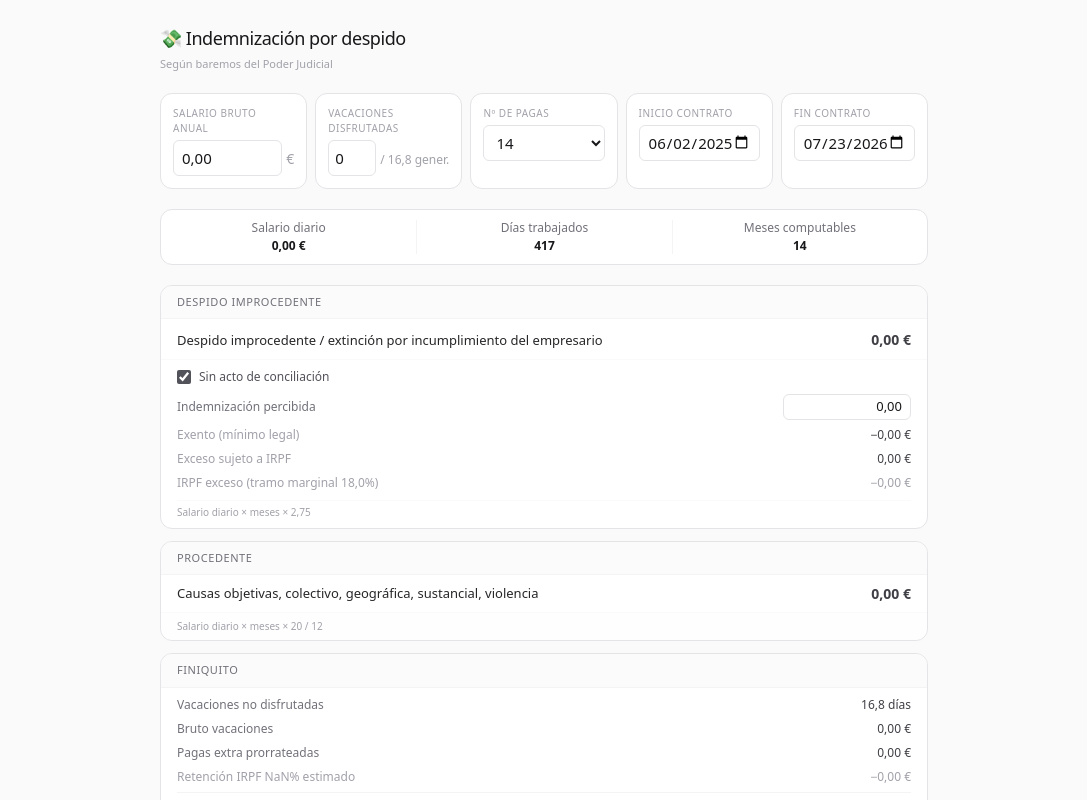
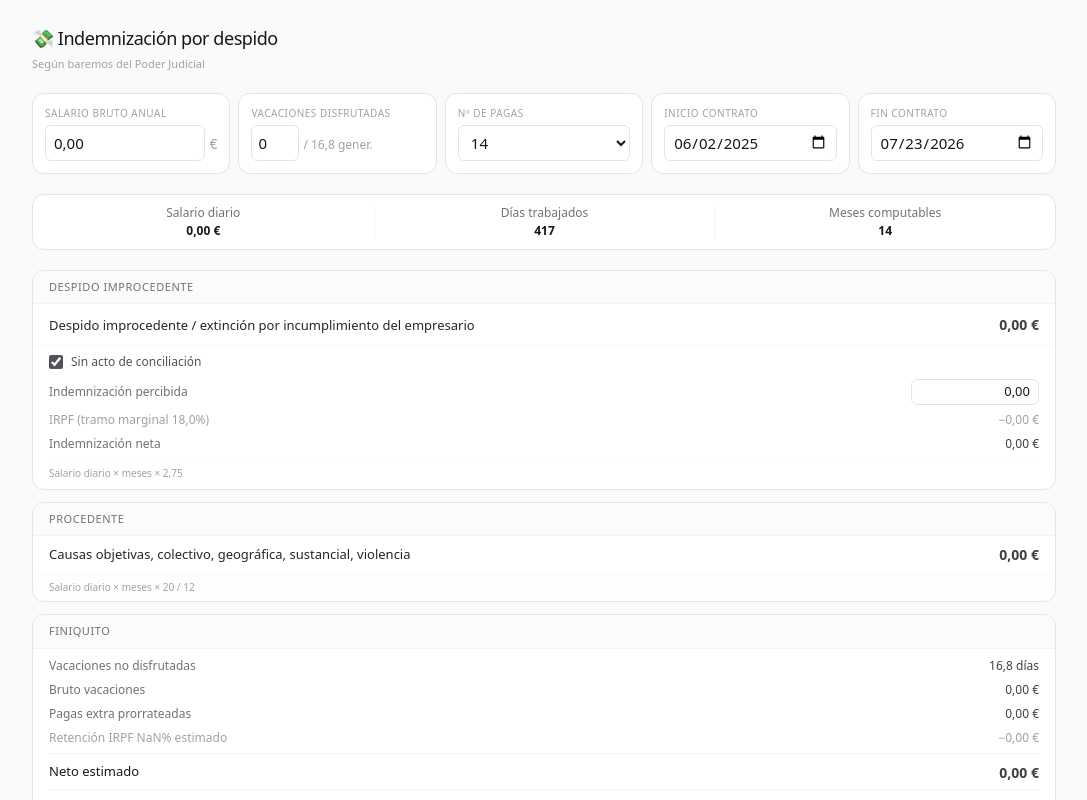
Before and after one commit to pdelgadogp/indemnizacion-calculator, a Next.js app: page / in a window 1280 px wide. Both pictures are taken after a click on the label "Sin acto de conciliación". Shown: the whole page, without its empty margins (96-1183 px from the left). Built offline with nearby package versions, Linux system fonts and the light colour scheme.

Commit message:
Sin conciliacion tributa toda la indemnizacion al tramo marginal; app mas ancha en desktop

```diff
--- a/components/calculator.tsx
+++ b/components/calculator.tsx
@@ -112,7 +112,7 @@ export default function Calculator() {
 
   return (
     <main className="h-screen overflow-y-auto bg-zinc-50 p-6 font-[family-name:var(--font-geist-sans),system-ui,sans-serif] select-none">
-      <div className="max-w-2xl lg:max-w-3xl mx-auto flex flex-col gap-5 pb-10">
+      <div className="max-w-2xl lg:max-w-5xl mx-auto flex flex-col gap-5 pb-10">
 
         <header>
           <h1 className="text-lg font-medium text-zinc-900 tracking-tight">
@@ -248,18 +248,14 @@ className="w-full min-w-0 text-xs lg:text-[15px] font-medium text-zinc-900 bg-tr
                     />
                   </div>
                   <div className="flex items-center justify-between">
-                    <span className="text-[12px] text-zinc-400">Exento (mínimo legal)</span>
-                    <span className="text-[12px] text-zinc-700 tabular-nums">−{formatCurrency(results.despidoImprocedente)}</span>
+                    <span className="text-[12px] text-zinc-400">
+                      IRPF (tramo marginal {(results.marginalIRPFRate * 100).toFixed(1).replace(".", ",")}%)
+                    </span>
+                    <span className="text-[12px] text-zinc-400 tabular-nums">−{formatCurrency(results.irpfIndemnizacion)}</span>
                   </div>
                   <div className="flex items-center justify-between">
-                    <span className="text-[12px] text-zinc-400">Exceso sujeto a IRPF</span>
-                    <span className="text-[12px] text-zinc-700 tabular-nums">{formatCurrency(results.excesoIndemnizacionIRPF)}</span>
-                  </div>
-                  <div className="flex items-center justify-between">
-                    <span className="text-[12px] text-zinc-400">
-                      IRPF exceso (tramo marginal {(results.marginalIRPFRate * 100).toFixed(1).replace(".", ",")}%)
-                    </span>
-                    <span className="text-[12px] text-zinc-400 tabular-nums">−{formatCurrency(results.irpfIndemnizacion)}</span>
+                    <span className="text-[12px] text-zinc-500">Indemnización neta</span>
+                    <span className="text-[12px] font-medium text-zinc-700 tabular-nums">{formatCurrency(results.improcedenteNetoIRPF)}</span>
                   </div>
                 </div>
               )}
--- a/lib/calculations.ts
+++ b/lib/calculations.ts
@@ -21,7 +21,7 @@ export interface Results {
   finiquitoNeto: number;
   improcedenteFiniquito: number;
   procedenteFiniquito: number;
-  excesoIndemnizacionIRPF: number;
+  baseIRPFIndemnizacion: number;
   irpfIndemnizacion: number;
   improcedenteNetoIRPF: number;
   improcedenteFiniquitoIRPF: number;
@@ -134,8 +134,8 @@ export function calculate(
   const finiquitoIRPF = finiquitoBruto * effectiveIRPFRate;
   const finiquitoNeto = finiquitoBruto - finiquitoIRPF;
 
-  const excesoIndemnizacionIRPF = Math.max(0, indemnizacionPercibida - despidoImprocedente);
-  const irpfIndemnizacion = excesoIndemnizacionIRPF * marginalIRPFRate;
+  const baseIRPFIndemnizacion = indemnizacionPercibida;
+  const irpfIndemnizacion = baseIRPFIndemnizacion * marginalIRPFRate;
   const improcedenteNetoIRPF = indemnizacionPercibida - irpfIndemnizacion;
 
   const r = (n: number) => Math.round(n * 100) / 100;
@@ -163,7 +163,7 @@ export function calculate(
     finiquitoNeto: r(finiquitoNeto),
     improcedenteFiniquito: r(despidoImprocedente + finiquitoNeto),
     procedenteFiniquito: r(fProcedente + finiquitoNeto),
-    excesoIndemnizacionIRPF: r(excesoIndemnizacionIRPF),
+    baseIRPFIndemnizacion: r(baseIRPFIndemnizacion),
     irpfIndemnizacion: r(irpfIndemnizacion),
     improcedenteNetoIRPF: r(improcedenteNetoIRPF),
     improcedenteFiniquitoIRPF: r(improcedenteNetoIRPF + finiquitoNeto),
```
